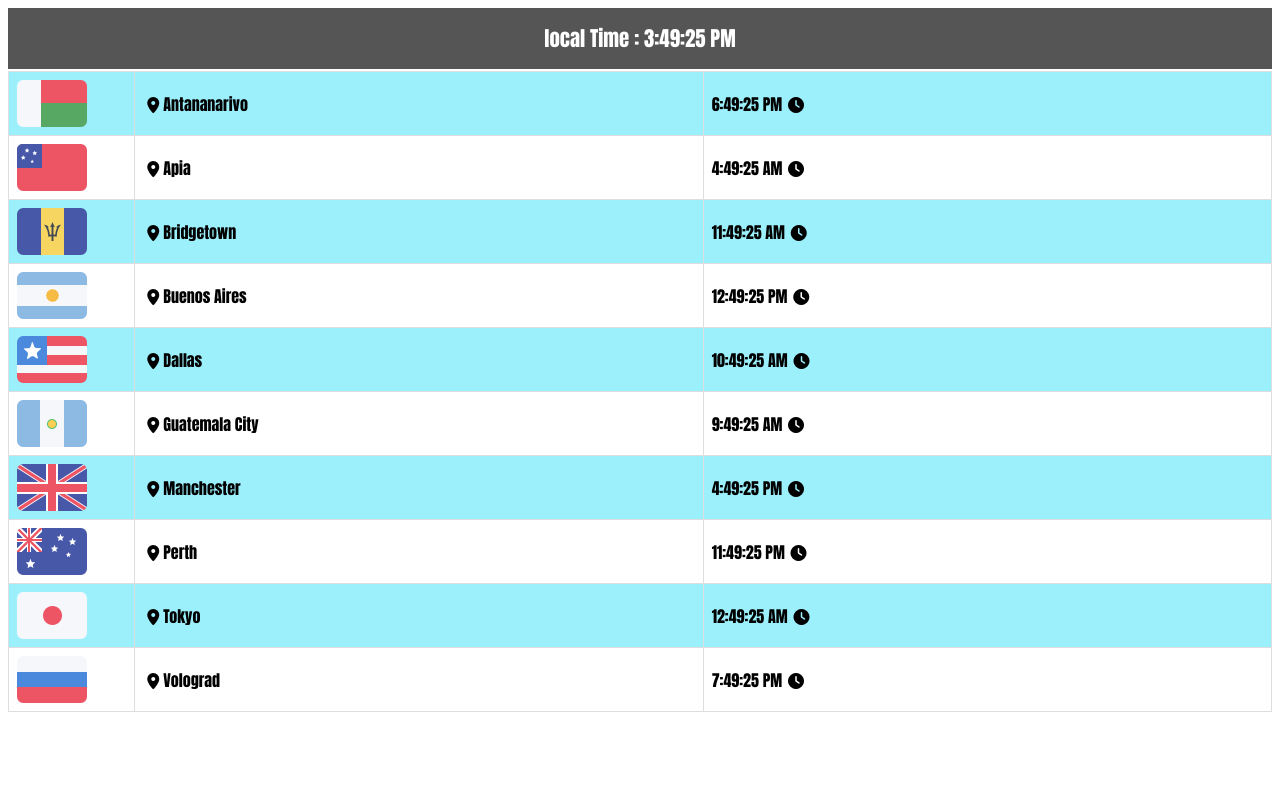
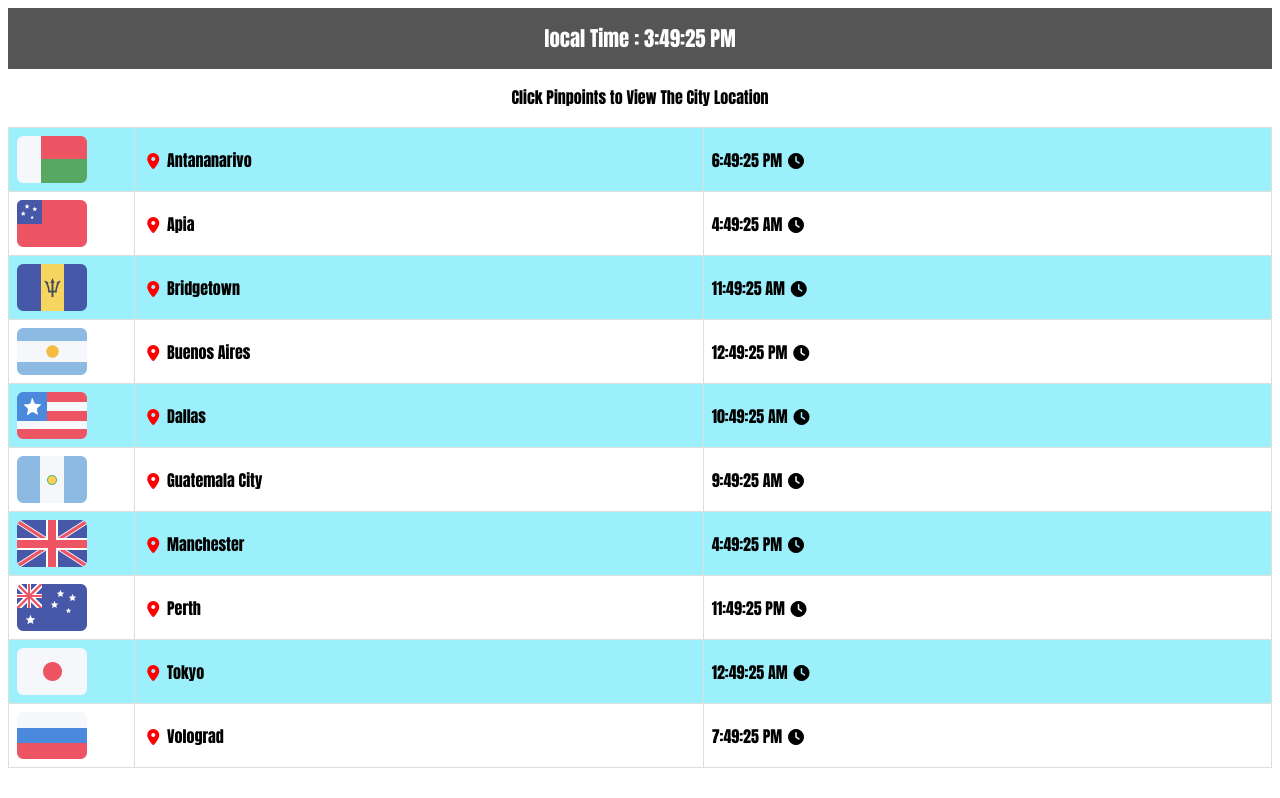
Before and after one commit to deanvd-ITvarsity/Module-9-Assessment2, a plain HTML site: page index.html in a window 1280 px wide. Drawn offline with Linux system fonts and the light colour scheme.

Commit message:
Added Google Map Links

```diff
--- a/index.html
+++ b/index.html
@@ -10,6 +10,7 @@
 
 <body>
     <p id="local">Loading...<i class="far fa-clock"></i></p>
+    <p>Click Pinpoints to View The City Location</p>
     <div id="output">
 
     </div>
@@ -19,44 +20,54 @@
         var cities = [{
             name: "Dallas",
             utcOffset: -5,
-            flag: "United-States-of-America.png"
+            flag: "United-States-of-America.png",
+            link: "https://www.google.com/maps/place/Dallas,+TX,+USA/@32.8209296,-97.0117533,10z/data=!3m1!4b1!4m5!3m4!1s0x864c19f77b45974b:0xb9ec9ba4f647678f!8m2!3d32.7766642!4d-96.7969879"
         }, {
             name: "Buenos Aires",
             utcOffset: -3,
-            flag: "Argentina.png"
+            flag: "Argentina.png",
+            link: "https://www.google.com/maps/place/Buenos+Aires,+Argentina/@-34.6154611,-58.5733853,11z/data=!3m1!4b1!4m5!3m4!1s0x95bcca3b4ef90cbd:0xa0b3812e88e88e87!8m2!3d-34.6036844!4d-58.3815591"
         }, {
             name: "Volograd",
             utcOffset: 4,
-            flag: "Russia.png"
+            flag: "Russia.png",
+            link: "https://www.google.com/maps/place/Volgograd,+Volgograd+Oblast,+Russia/@48.6705332,44.2265171,10z/data=!3m1!4b1!4m5!3m4!1s0x41053375b85b7667:0x880d179cce57da41!8m2!3d48.708048!4d44.5133035"
         }, {
             name: "Perth",
             utcOffset: 8,
-            flag: "Australia.png"
+            flag: "Australia.png",
+            link: "https://www.google.com/maps/place/Perth+WA,+Australia/@-32.0376666,115.4010473,9z/data=!3m1!4b1!4m5!3m4!1s0x2a32966cdb47733d:0x304f0b535df55d0!8m2!3d-31.9523123!4d115.861309"
         }, {
             name: "Tokyo",
             utcOffset: 9,
-            flag: "Japan.png"
+            flag: "Japan.png",
+            link: "https://www.google.com/maps/place/Tokyo,+Japan/@35.5062893,138.6484408,8z/data=!3m1!4b1!4m5!3m4!1s0x605d1b87f02e57e7:0x2e01618b22571b89!8m2!3d35.6761919!4d139.6503106"
 
         }, {
             name: "Manchester",
             utcOffset: 1,
-            flag: "United-Kingdom.png"
+            flag: "United-Kingdom.png",
+            link: "https://www.google.com/maps/place/Manchester,+UK/@53.1147634,-2.7198959,8.31z/data=!4m5!3m4!1s0x487a4d4c5226f5db:0xd9be143804fe6baa!8m2!3d53.4807593!4d-2.2426305"
         }, {
             name: "Bridgetown",
             utcOffset: -4,
-            flag: "Barbados.png"
+            flag: "Barbados.png",
+            link: "https://www.google.com/maps/place/Bridgetown,+Barbados/@13.1013903,-59.6316131,13z/data=!3m1!4b1!4m5!3m4!1s0x8c43f6c2fa4cf93d:0x7dc1e66a95867069!8m2!3d13.1059816!4d-59.6131741"
         }, {
             name: "Apia",
             utcOffset: 13,
-            flag: "Samoa.png"
+            flag: "Samoa.png",
+            link: "https://www.google.com/maps/place/Apia,+Samoa/@-13.8598265,-171.8031747,13z/data=!3m1!4b1!4m5!3m4!1s0x71a513a364ec1003:0x893cc8c8c70af762!8m2!3d-13.8506958!4d-171.7513551"
         }, {
             name: "Antananarivo",
             utcOffset: 3,
-            flag: "Madagascar.png"
+            flag: "Madagascar.png",
+            link: "https://www.google.com/maps/place/Antananarivo,+Madagascar/@-18.8873012,47.3724251,11z/data=!3m1!4b1!4m5!3m4!1s0x21f07de34f1f4eb3:0xdf110608bcc082f9!8m2!3d-18.8791902!4d47.5079055"
         }, {
             name: "Guatemala City",
             utcOffset: -6,
-            flag: "Guatemala.png"
+            flag: "Guatemala.png",
+            link: "https://www.google.com/maps/place/Guatemala+City,+Guatemala/@14.6263757,-90.5626018,12z/data=!3m1!4b1!4m5!3m4!1s0x8589a180655c3345:0x4a72c7815b867b25!8m2!3d14.6349149!4d-90.5068824"
         }];
         cities.sort(compare);
 
@@ -106,7 +117,7 @@
             for (a = 0; a < cities.length; a++) {
                 output += `
                 <tr><td><img src="images/${cities[a].flag}"/></td>
-                    <td><i class="fas fa-map-marker-alt"></i>${cities[a].name}</td>
+                    <td><a href="${cities[a].link}"><i class="fas fa-map-marker-alt"></a></i> ${cities[a].name}</td>
                     <td>${getCurrentTime(cities[a].utcOffset)} <i class="fas fa-clock"></i></td>
                 </tr>
 
--- a/worldClock-style.css
+++ b/worldClock-style.css
@@ -1,6 +1,15 @@
+/* Styling The Body */
+
 body {
     font-family: Impact, Haettenschweiler, 'Arial Narrow Bold', sans-serif;
 }
+
+p {
+    text-align: center;
+}
+
+
+/* Styling THe Local Time Display */
 
 #local {
     width: 100%;
@@ -12,15 +21,36 @@ body {
     text-align: center;
 }
 
+
+/* Styling The Table */
+
 #cities {
     border-collapse: collapse;
     width: 100%;
 }
 
+
+/** Styling The Table Columns **/
+
 #cities td {
     border: solid 1px #dedede;
     padding: 8px;
 }
+
+#cities td a {
+    color: red;
+}
+
+.col1 {
+    width: 10%;
+}
+
+.col2 {
+    width: 45%;
+}
+
+
+/** Styling The Table rows **/
 
 #cities tr:nth-child(even) {
     background-color: #9bf0fc;
@@ -35,11 +65,3 @@ body {
     background-color: #555555;
     color: white;
 }
-
-.col1 {
-    width: 10%;
-}
-
-.col2 {
-    width: 45%;
-}
```
